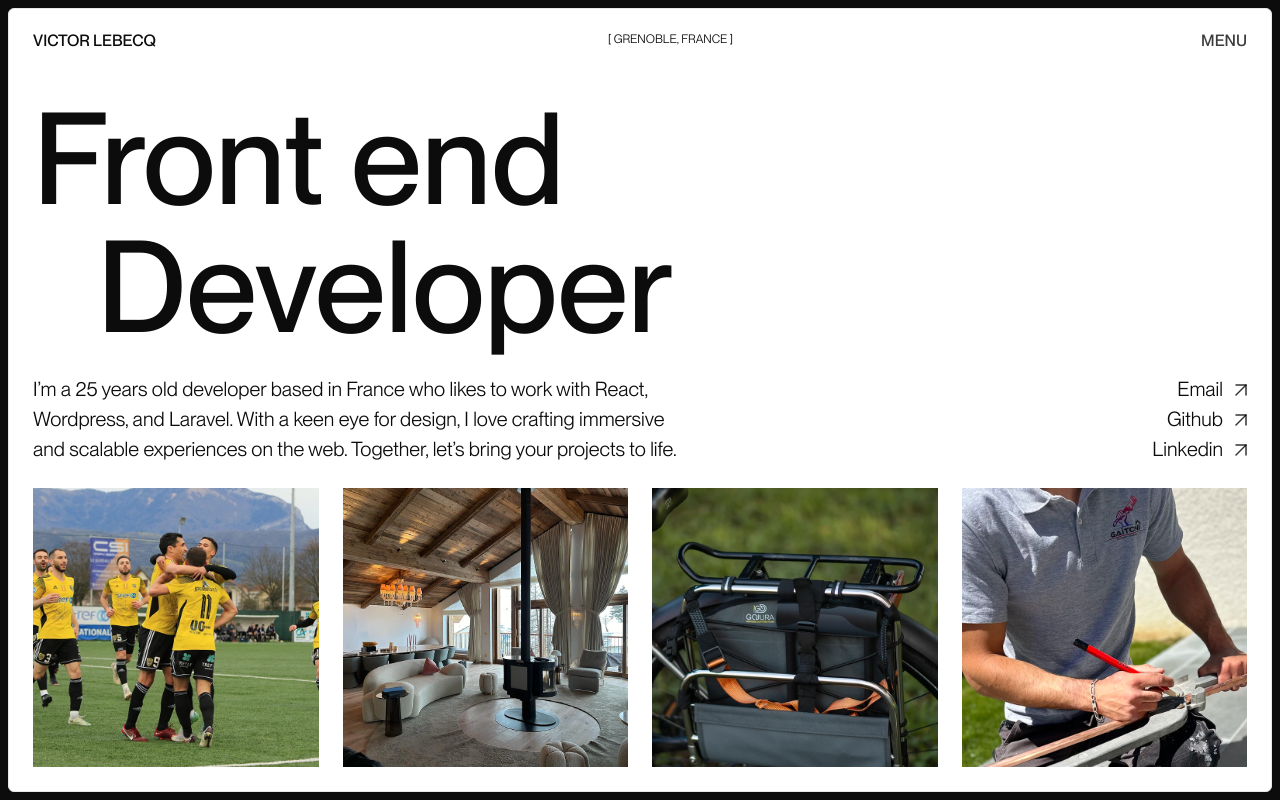
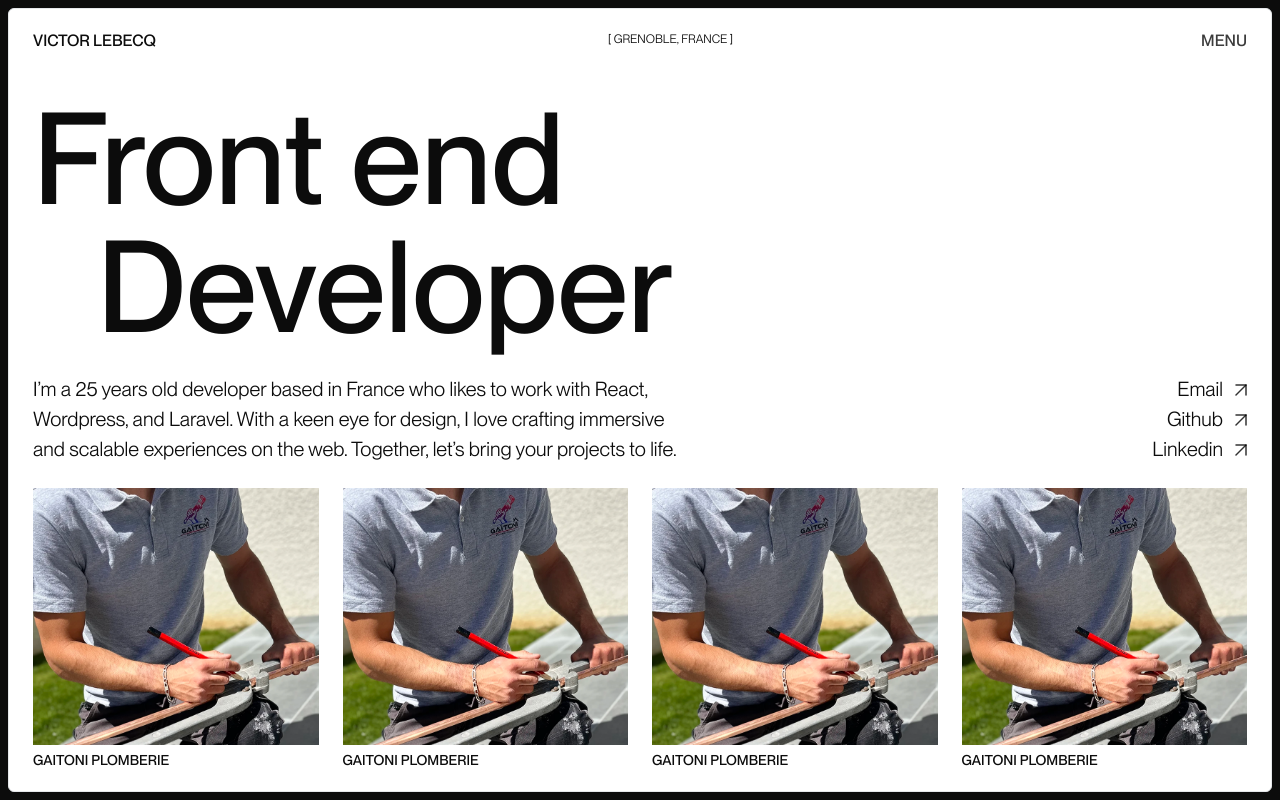
Before and after one commit to pommito/Portfolio-2024, a Next.js app: page /playground in a window 1280 px wide. Built offline with nearby package versions, Linux system fonts and the light colour scheme.

Commit message:
Integ(Project) : static integration of a project component

```diff
--- a/src/app/playground/page.tsx
+++ b/src/app/playground/page.tsx
@@ -4,6 +4,7 @@ import { ArrowUpRight } from 'lucide-react';
 import Grid from '@/components/Grid';
 import Header from '@/components/new/Header';
 import AnimatedLink from '@/components/animations/AnimatedLink';
+import Project from '@/components/new/Project';
 
 export default function Playground() {
   return (
@@ -61,18 +62,10 @@ export default function Playground() {
             </div>
           </section>
           <section className="row-start-4 row-span-2 grid grid-cols-4 gap-6 w-full">
-            <div className="relative w-full h-full">
-              <Image src="/projects/csf.webp" alt="Chambéry Savoie football" fill className="object-cover" />
-            </div>
-            <div className="relative w-full h-full">
-              <Image src="/projects/gastini.webp" alt="todo" fill className="object-cover" />
-            </div>
-            <div className="relative w-full h-full">
-              <Image src="/projects/gojura.webp" alt="todo" fill className="object-cover" />
-            </div>
-            <div className="relative w-full h-full">
-              <Image src="/projects/gaitoni.webp" alt="todo" fill className="object-cover" />
-            </div>
+            <Project />
+            <Project />
+            <Project />
+            <Project />
           </section>
         </main>
       </div>
--- /dev/null
+++ b/src/components/new/Project.tsx
@@ -0,0 +1,12 @@
+import Image from 'next/image';
+
+export default function Project() {
+  return (
+    <div className="flex flex-col gap-2 w-full h-full">
+      <div className="relative w-full h-full">
+        <Image src="/projects/gaitoni.webp" alt="todo" fill className="object-cover" />
+      </div>
+      <h3 className="text-sm font-medium leading-none uppercase">Gaitoni Plomberie</h3>
+    </div>
+  );
+}
```
